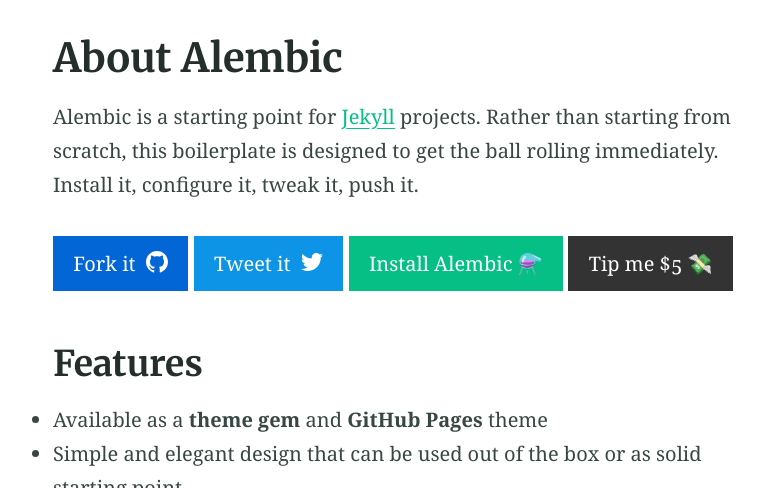
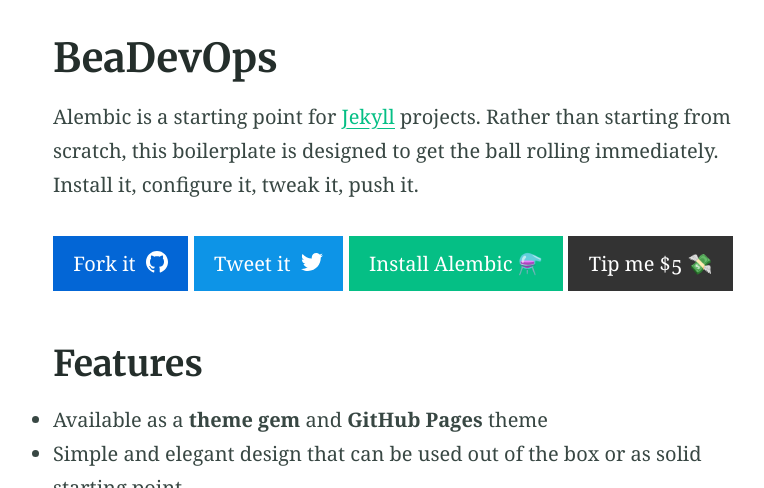
Before and after one commit to sujiar37/beadevops, a Jekyll site: the page built from index.md, in a window 1280 px wide and 900 px high, cut to the strip 412-900 px from the top of the window. Shown: the whole strip, without its empty margins (230-994 px from the left). Built offline with Jekyll 4.4.1, drawn with Linux system fonts in a browser that asks for light colours; our own code applies the rules of GitHub Pages for plain Markdown files.

Commit message:
title info

```diff
--- a/index.md
+++ b/index.md
@@ -1,5 +1,5 @@
 ---
-title: About Alembic
+title: BeaDevOps
 feature_text: |
   ## Alembic
   A Jekyll boilerplate theme designed to be a starting point for any Jekyll website
```
